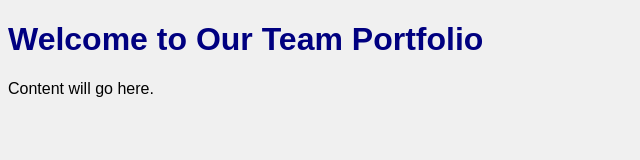
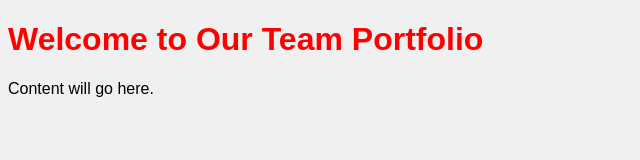
Before and after one commit to Rajashree1968/C_projectdemo17, a plain HTML site: page index.html in a window 1280 px wide. Shown: the whole page, without its empty margins (0-640 px from the left). Drawn offline with Linux system fonts and the light colour scheme.

Commit message:
Update styles.css

```diff
--- a/styles.css
+++ b/styles.css
@@ -1,2 +1,2 @@
 body { font-family: Arial, sans-serif; background-color: #f0f0f0; }
-h1 { color: navy; }
+h1 { color: red; }
```
